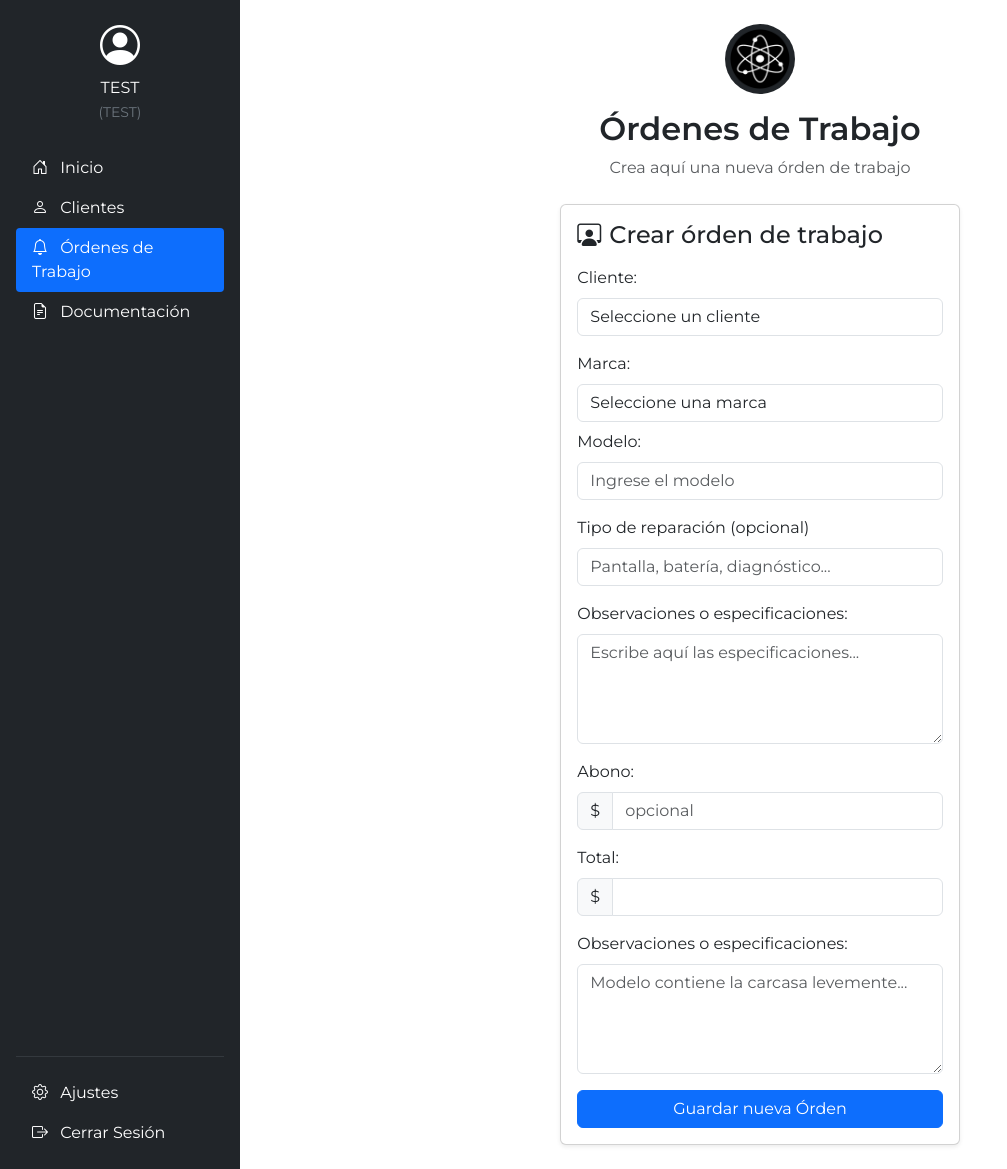
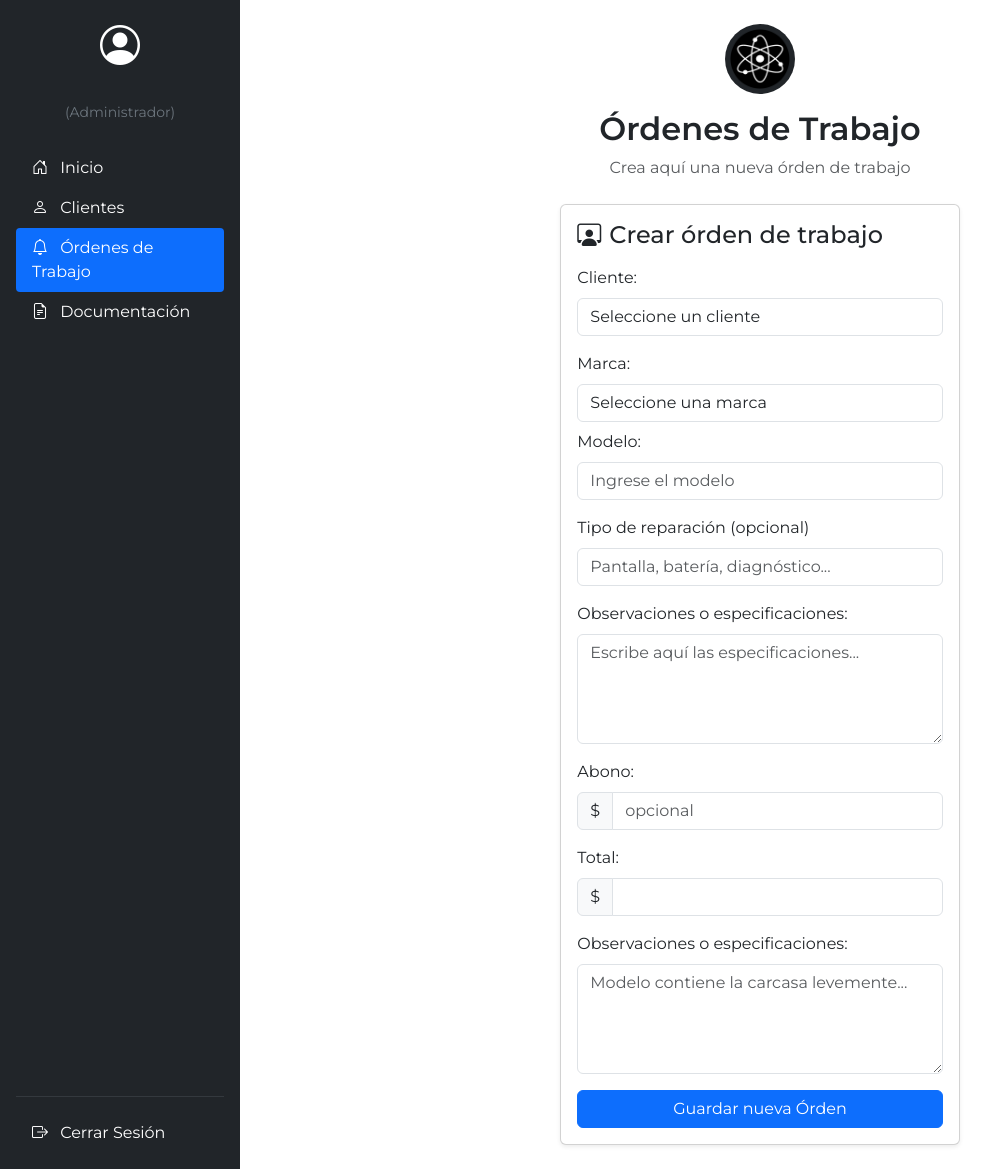
Before and after one commit to Joaquin-3/Atom_JM, a Django app: page /ordenes/ in a window 1280 px wide. Shown: the whole page, without its empty margins (0-1007 px from the left). Run offline with Django 5.2, Linux system fonts and the light colour scheme; data comes from the database, SQL or seed files in the repository; both versions use the stored data as it was after the commit.

Commit message:
estetica 2

```diff
--- a/templates/ordenes_trabajo.html
+++ b/templates/ordenes_trabajo.html
@@ -19,7 +19,12 @@
 
         <div class="text-center mb-4">
             <i class="bi bi-person-circle fs-1 mb-1"></i>
-            <p class="mb-0">TEST<br><small class="text-secondary">(TEST)</small></p>
+        <p class="mb-0">
+            {{ request.user.username }}<br>
+            <small class="text-secondary">
+                {% if es_tecnico %}(Técnico){% else %}(Administrador){% endif %}
+            </small>
+        </p>
         </div>
 
         <ul class="nav nav-pills flex-column mb-auto">
@@ -55,11 +60,6 @@
         <hr class="border-secondary my-3">
 
         <ul class="nav nav-pills flex-column">
-            <li class="nav-item">
-                <a href="#" class="nav-link text-white rounded-1">
-                    <i class="bi bi-gear me-2"></i> Ajustes
-                </a>
-            </li>
             <li class="nav-item">
                 <a href="{% url 'login' %}" class="nav-link text-white rounded-1">
                     <i class="bi bi-box-arrow-right me-2"></i> Cerrar Sesión
```
Also changed, not shown: templates/documentacion.html (+6 -6 lines), templates/inicio.html (+6 -6 lines), db.sqlite3.
